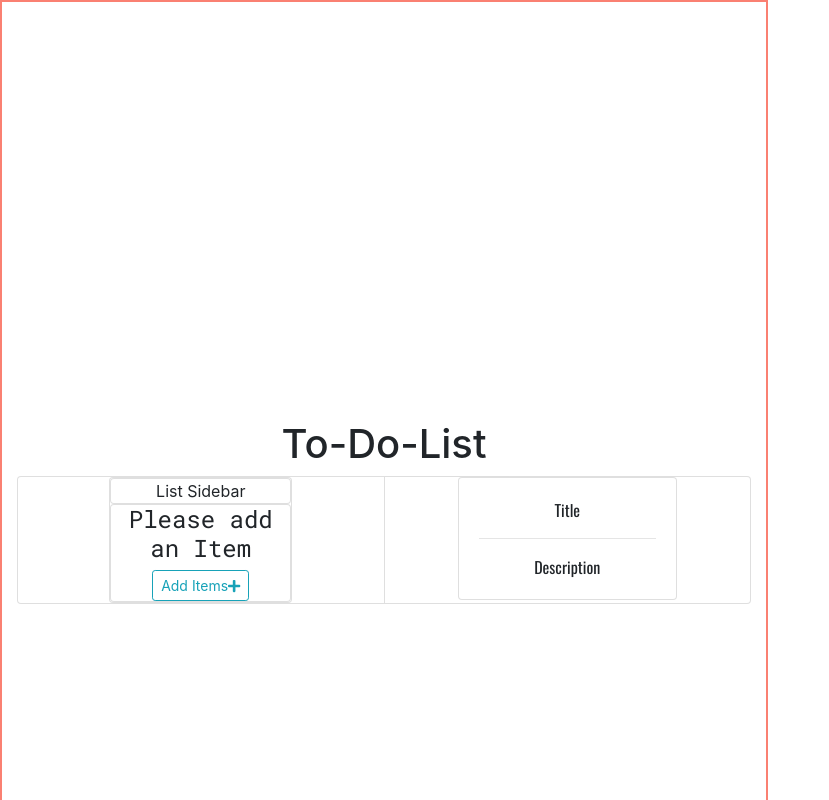
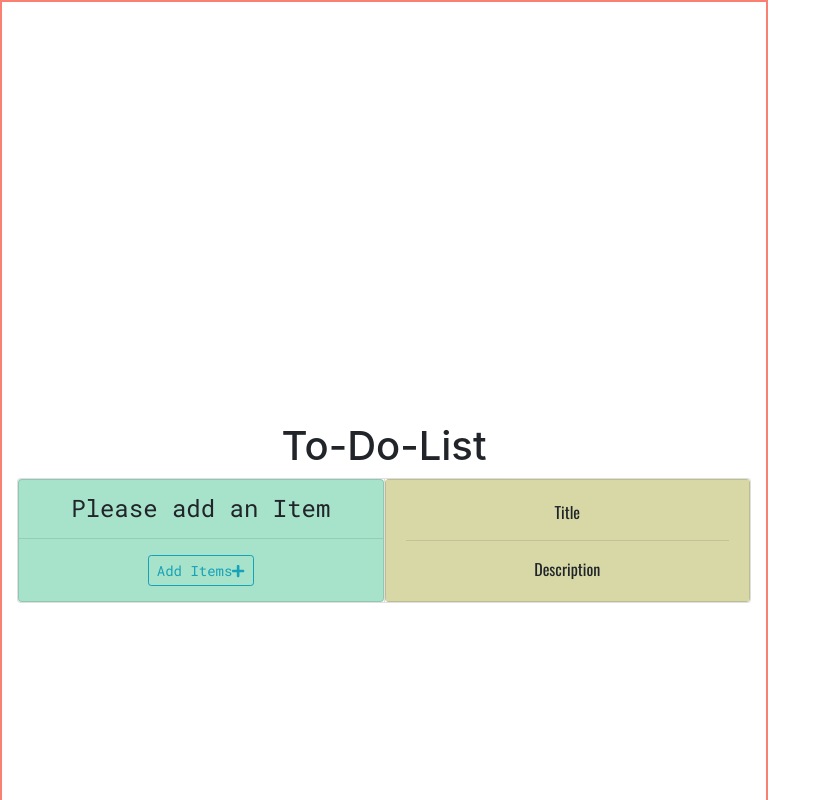
Before and after one commit to JohnnyHandy/to-do-redux, a React (Create React App) app in the folder Mini-Apps/to-do-list-reactstrap/: page / in a window 1280 px wide. Shown: the top 800 px of the page, without its empty margins (0-829 px from the left). Built offline with nearby package versions, Linux system fonts and the light colour scheme.

Commit message:
added styling changes in the background color; fixed deleting bug

```diff
--- a/Mini-Apps/to-do-list-reactstrap/src/components/list/items/items.js
+++ b/Mini-Apps/to-do-list-reactstrap/src/components/list/items/items.js
@@ -5,20 +5,27 @@ import {ListGroupItem,CardTitle} from 'reactstrap'
 
 import classes from './items.module.css'
 
+const items = (props)=>{
 
+    if(props.id.isEven){
 
-const items = (props)=>{
+    }
+
     let editElement = null
     if(props.editIndex===props.id){
         editElement = props.editElement
     }
 
     return(
-        <ListGroupItem>
+        <ListGroupItem >
+        <div className={classes.listGroup}>
             <CardTitle
             className={classes.items}
             onClick={props.itemIndex}>
+                <p>
                 {props.name}
+                </p>
+
             </CardTitle>
             <hr/>
             <div>
@@ -39,6 +46,7 @@ const items = (props)=>{
                 </Button>
             </div>
             {editElement}
+            </div>
         </ListGroupItem>
 
     )
--- a/Mini-Apps/to-do-list-reactstrap/src/components/list/list.js
+++ b/Mini-Apps/to-do-list-reactstrap/src/components/list/list.js
@@ -124,8 +124,15 @@ class List extends Component{
         await oldState.items.forEach((item, index) => {
             item.id = index
         })
+        let newIndex=undefined
+        if(itemIndex-1>=0){
+            newIndex=itemIndex-1
+        } else if(oldState.items.length ===1){
+            newIndex=0
+        }
         await this.setState({
-            items:oldState.items
+            items:oldState.items,
+            itemIndex:newIndex
         })
         this.passItemData()
     }
@@ -213,12 +220,13 @@ class List extends Component{
          }
 
         return(
-            <div>
+            <div className={classes.items}>
                 <ListGroup>
                     {itemElement}
                 </ListGroup>
-
+               <hr/>
                 <Button
+                className={classes.button}
                 onClick={this.toggleInputHandler}
                 size="sm"
                 outline color='info'>
--- a/Mini-Apps/to-do-list-reactstrap/src/components/list/list.module.css
+++ b/Mini-Apps/to-do-list-reactstrap/src/components/list/list.module.css
@@ -1 +1,10 @@
-.items{font-family: 'Roboto Mono', monospace;}
+.items{
+    box-sizing:border-box;
+    font-family: 'Roboto Mono', monospace;
+    margin:auto;
+    width:100%;
+}
+
+.items ul li{
+    background-color:#c5eadb
+}
--- a/Mini-Apps/to-do-list-reactstrap/src/containers/Layout/Info/Details/Details.js
+++ b/Mini-Apps/to-do-list-reactstrap/src/containers/Layout/Info/Details/Details.js
@@ -1,12 +1,15 @@
 import React from 'react'
 
+import classes from './Details.module.css'
 import {CardBody,CardTitle,CardText} from 'reactstrap'
 
 const details = (props)=>{
     return(
-        <CardBody>
+        <CardBody className={classes.background} >
             <CardTitle>
-                {props.title}
+                <p>
+                    {props.title}
+                </p>
             </CardTitle>
             <hr/>
             <CardText>
--- /dev/null
+++ b/Mini-Apps/to-do-list-reactstrap/src/containers/Layout/Info/Details/Details.module.css
@@ -0,0 +1,3 @@
+.background{
+    background-color:#d7d8a6
+}
--- a/Mini-Apps/to-do-list-reactstrap/src/containers/Layout/Info/Info.js
+++ b/Mini-Apps/to-do-list-reactstrap/src/containers/Layout/Info/Info.js
@@ -31,11 +31,11 @@ const info = (props)=>{
     }
 
     return(
-        <div>
+
             <Card className={classes.info}>
                 {itemDetails}
             </Card>
-        </div>
+
 
     )
 
--- a/Mini-Apps/to-do-list-reactstrap/src/containers/Layout/Info/Info.module.css
+++ b/Mini-Apps/to-do-list-reactstrap/src/containers/Layout/Info/Info.module.css
@@ -1,8 +1,9 @@
 .info{
-    width:60%;
+    width:100%;
     height:100%;
     box-sizing: border-box;
     border:1px solid lightcoral;
     margin:auto;
+    background-color:#d7d8a6 !important;
     font-family: 'Oswald', sans-serif;
 }
--- a/Mini-Apps/to-do-list-reactstrap/src/containers/Layout/Layout.js
+++ b/Mini-Apps/to-do-list-reactstrap/src/containers/Layout/Layout.js
@@ -27,13 +27,14 @@ class Layout extends Component{
             <Container className={classes.Layout}>
                 <h1>To-Do-List</h1>
                 <CardGroup>
-                    <Card className={classes.cardgroup}>
+                    <Card className={classes.sideBar}>
                         <Sidebar
                         itemData={this.addItemInfo.bind(this)}
                         indexInfo={this.setIndexInfo.bind(this)}/>
                     </Card>
                     <Card>
                         <Info
+                        className={classes.Info}
                         itemData={this.state.items}
                         itemIndex={this.state.itemIndex}/>
                     </Card>
--- a/Mini-Apps/to-do-list-reactstrap/src/containers/Layout/Layout.module.css
+++ b/Mini-Apps/to-do-list-reactstrap/src/containers/Layout/Layout.module.css
@@ -8,10 +8,10 @@
     box-align: center;
 }
 
-.Sidebar{
-    width:40%;
+.sideBar{
+    background-color:#a7e2cb
 }
 
 .Info{
-    width:60%
+    background-color:#d7d8a6
 }
--- a/Mini-Apps/to-do-list-reactstrap/src/containers/Layout/sidebar/sidebar.js
+++ b/Mini-Apps/to-do-list-reactstrap/src/containers/Layout/sidebar/sidebar.js
@@ -6,17 +6,12 @@ import List from '../../../components/list/list'
 
 const sidebar =(props)=>{
     return(
-        <Card className={classes.sidebar}>
-            <Card>
-                List Sidebar
-            </Card>
-            <Card>
+            <Card className={classes.sidebar}>
                 <List
                 className={classes.List}
                 itemData={props.itemData}
                 indexInfo={props.indexInfo}/>
             </Card>
-        </Card>
     )
 }
 
--- a/Mini-Apps/to-do-list-reactstrap/src/containers/Layout/sidebar/sidebar.module.css
+++ b/Mini-Apps/to-do-list-reactstrap/src/containers/Layout/sidebar/sidebar.module.css
@@ -1,12 +1,14 @@
 .sidebar{
-    width:50%;
+    width:100%;
     height:100%;
     box-sizing: border-box;
     border: 1px solid lightsteelblue;
     text-align:center;
-    margin:auto
+    margin:auto;
+    background-color:#a7e2cb !important
 }
 
 .List{
-    margin:0
+    margin:0;
+    background-color:#a7e2cb
 }
```
Also changed, not shown: Mini-Apps/to-do-list-reactstrap/src/components/list/items/items.module.css (line endings or trailing spaces).
